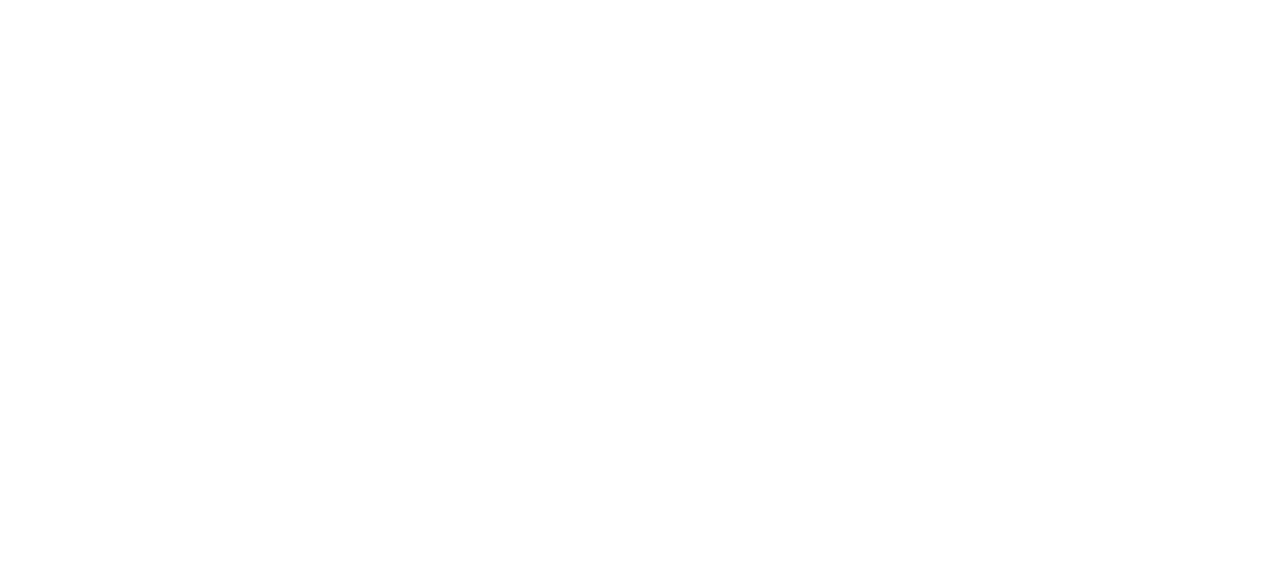
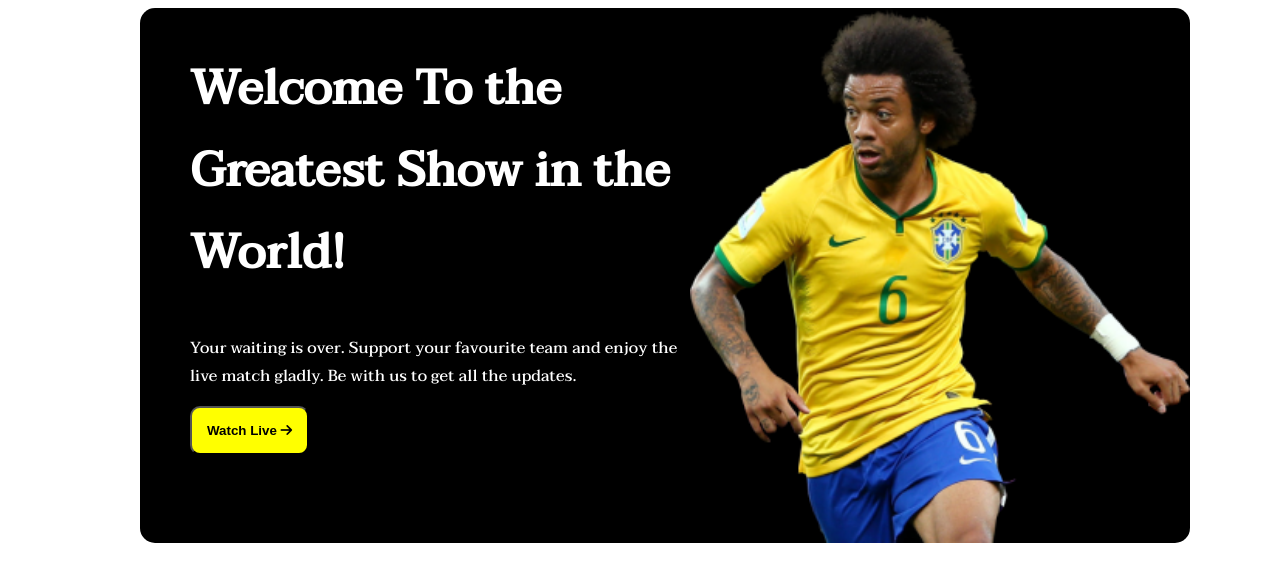
Before and after one commit to LabibaMashiat/fifa-2k22, a plain HTML site: page index.html in a window 1280 px wide. Drawn offline with Linux system fonts and the light colour scheme.

Commit message:
first-section

```diff
--- a/index.html
+++ b/index.html
@@ -5,9 +5,30 @@
     <meta http-equiv="X-UA-Compatible" content="IE=edge">
     <meta name="viewport" content="width=device-width, initial-scale=1.0">
     <title>Fifa-2k22</title>
+    <link rel="preconnect" href="https://fonts.googleapis.com">
+<link rel="preconnect" href="https://fonts.gstatic.com" crossorigin>
+<link href="https://fonts.googleapis.com/css2?family=Taviraj:wght@500&display=swap" rel="stylesheet">
+<script src="https://kit.fontawesome.com/16f67c4c76.js" crossorigin="anonymous"></script>
     <link rel="stylesheet" href="style.css">
+
 </head>
 <body>
+    <main>
+        <!------------------------- live link section ------------------------->
+        <section class="container">
+           <div class="live-game">
 
+            <div class="description">
+                <h1>Welcome To the Greatest Show in the World!</h1>
+                <p>Your waiting is over.  Support your favourite team and enjoy the live match gladly.  Be with us to get all the updates.</p>
+                <button class="live-link">Watch Live <i class="fa-solid fa-arrow-right"></i></button>
+            </div>
+                <div class="player-image">
+                    <img src="assets/Banner Image.png" alt="">
+
+                </div>
+           </div>
+        </section>
+    </main>
 </body>
 </html>
--- a/style.css
+++ b/style.css
@@ -0,0 +1,46 @@
+
+body{
+    font-family: 'Taviraj', serif;
+    max-width: 100%;
+
+}
+main{
+    display: grid;
+    justify-content: center;
+}
+  .container
+{
+    width:1000px;
+}
+.live-game
+{    width: 1000px;
+    padding-left: 50px;
+    background-color: black;
+    border-radius: 15px;
+    display: grid;
+    grid-template-columns: repeat(2,1fr);
+    justify-content: space-between;
+    }
+ .container .live-game .description{
+width:100%;
+}
+.container .live-game .description h1{
+    font-size: 3em;
+    color:white;
+}
+.container .live-game .description p{
+    font-weight: 300;
+    color: white;
+}
+.container .live-game .description button{
+    border-radius: 10px;
+    padding: 15px;
+    background-color:yellow;
+    font-weight: 700;
+}
+.live-game .player-image img{
+    width:100%;
+    height: 100%;
+}
+
+/*--------- second-section -----------*/
```
